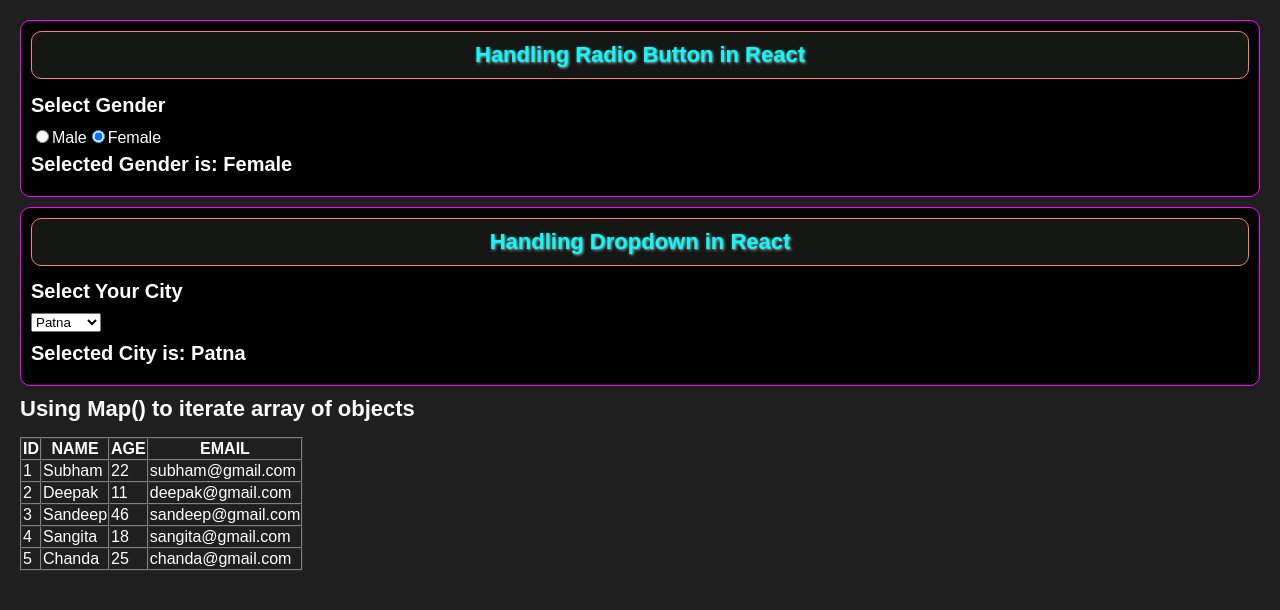
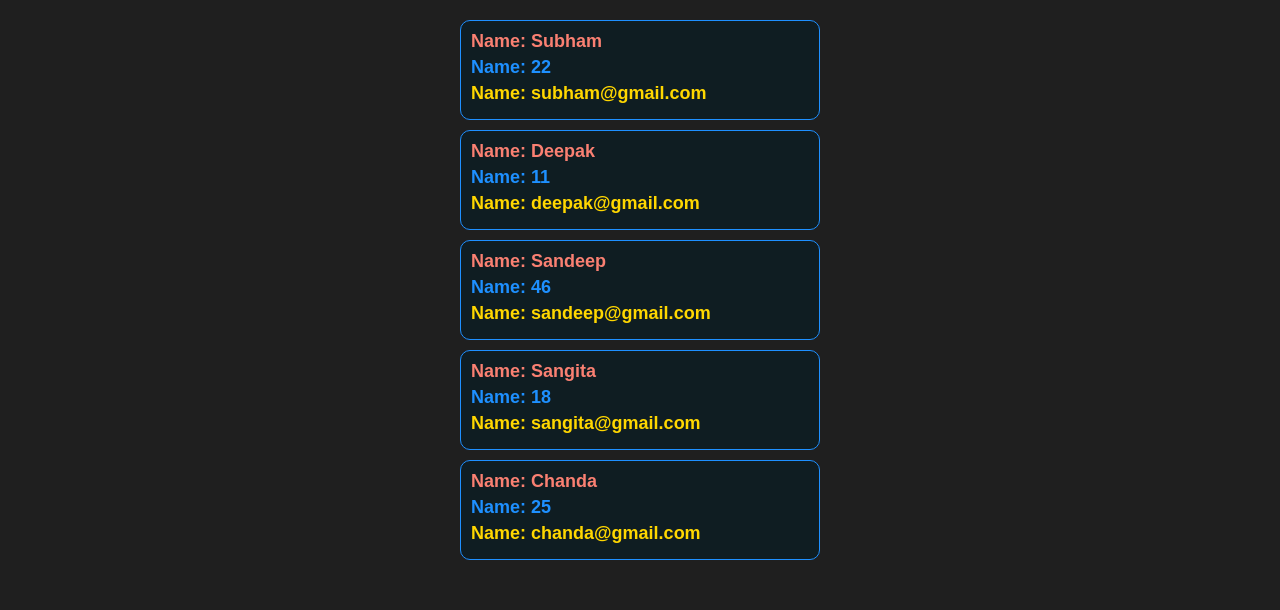
Before and after one commit to CodingCraze1/React-Basics-Code, a React (Create React App) app: page / in a window 1280 px wide. Shown: the top 610 px of the page. Built offline with nearby package versions, Linux system fonts and the light colour scheme.

Commit message:
Learned how to reuse the conponent with the help of map() function

```diff
--- a/src/App.js
+++ b/src/App.js
@@ -9,13 +9,45 @@ import HandleCheckbox from "./components/HandleCheckbox";
 import HandleRadioButton from "./components/HandleRadioButton";
 import HandleDropdown from "./components/HandleDropdown";
 import MapFunction from "./components/MapFunction";
+import ReuseComponent from "./components/ReuseComponent";
 
 export default function MyApp() {
+  let userData = [
+    {
+      id: 1,
+      name: "Subham",
+      age: 22,
+      email: "subham@gmail.com",
+    },
+    {
+      id: 2,
+      name: "Deepak",
+      age: 11,
+      email: "deepak@gmail.com",
+    },
+    {
+      id: 3,
+      name: "Sandeep",
+      age: 46,
+      email: "sandeep@gmail.com",
+    },
+    {
+      id: 4,
+      name: "Sangita",
+      age: 18,
+      email: "sangita@gmail.com",
+    },
+    {
+      id: 5,
+      name: "Chanda",
+      age: 25,
+      email: "chanda@gmail.com",
+    },
+  ];
+
   return (
     <div>
-      <HandleRadioButton />
-      <HandleDropdown />
-      <MapFunction />
+      <ReuseComponent />
     </div>
   );
 }
--- /dev/null
+++ b/src/components/ComponentReuse.css
@@ -0,0 +1,27 @@
+* {
+  box-sizing: border-box;
+}
+.reusable-component {
+  border: 1px solid dodgerblue;
+  background-color: #0f1d22;
+  width: 360px;
+  padding: 10px;
+  border-radius: 10px;
+  margin: auto;
+  margin-bottom: 10px;
+}
+.name {
+  color: salmon;
+}
+.age {
+  color: dodgerblue;
+}
+.email {
+  color: gold;
+}
+.name,
+.email,
+.age {
+  margin: 0px;
+  margin-bottom: 5px;
+}
--- /dev/null
+++ b/src/components/ReuseComponent.js
@@ -0,0 +1,55 @@
+import "./ComponentReuse.css";
+
+export default function ReuseComponent() {
+  let userData = [
+    {
+      id: 1,
+      name: "Subham",
+      age: 22,
+      email: "subham@gmail.com",
+    },
+    {
+      id: 2,
+      name: "Deepak",
+      age: 11,
+      email: "deepak@gmail.com",
+    },
+    {
+      id: 3,
+      name: "Sandeep",
+      age: 46,
+      email: "sandeep@gmail.com",
+    },
+    {
+      id: 4,
+      name: "Sangita",
+      age: 18,
+      email: "sangita@gmail.com",
+    },
+    {
+      id: 5,
+      name: "Chanda",
+      age: 25,
+      email: "chanda@gmail.com",
+    },
+  ];
+  return (
+    <div>
+      {userData.map((user) => (
+        <div key={user.key}>
+          <Component data={user} />
+        </div>
+      ))}
+    </div>
+  );
+}
+
+function Component({ data }) {
+  return (
+    <div className="reusable-component">
+      <h3 className="name">Name: {data.name}</h3>
+      <h3 className="age">Name: {data.age}</h3>
+      <h3 className="email">Name: {data.email}</h3>
+    </div>
+  );
+}
```
